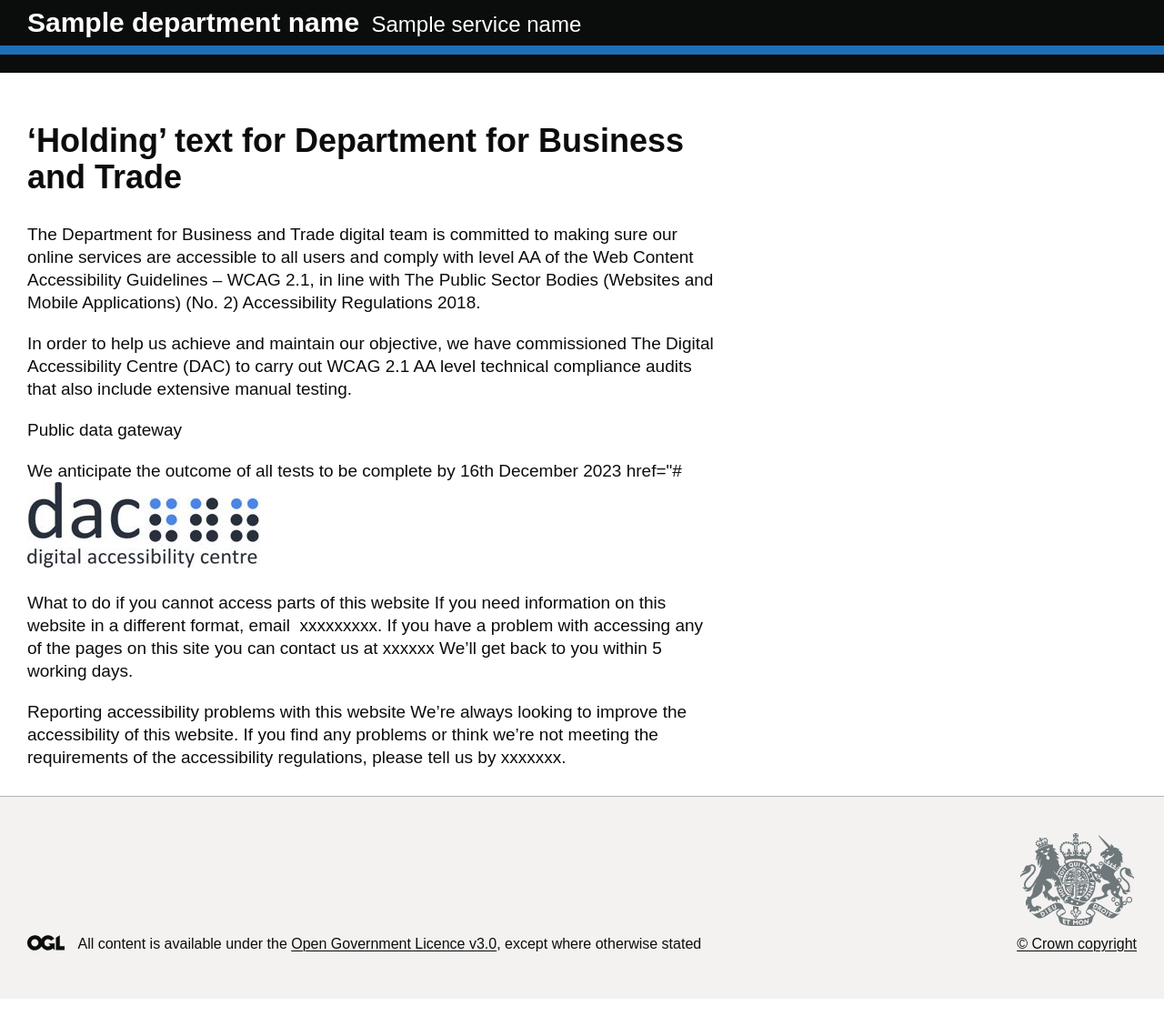
After one commit to uktrade/public-data-api, a Flask app: template templates/accessibility_statement.html in a window 1280 px wide. The commit adds this page. Shown: the whole page at 91% size. Run offline with Flask 2, Linux system fonts and the light colour scheme; the template is opened without the code that fills it: most values are stand-ins (such as "Sample title", 1, 10 or a date in 2020).

Commit message:
feat: DT-1228 add accessibility statement

```diff
--- /dev/null
+++ b/templates/accessibility_statement.html
@@ -0,0 +1,112 @@
+<!doctype html>
+<html lang="en" class="govuk-template no-js">
+  <head>
+    <meta content="IE=edge" http-equiv="X-UA-Compatible">
+    <meta charset="utf-8">
+    <meta name="viewport" content="width=device-width, initial-scale=1, viewport-fit=cover">
+    <title>{{ service_name }} - {{ department_name }}</title>
+    <meta name="description" content="The {{ department_name }} {{ service_name }} supplies datasets via HTTPS without authentication">
+    <meta name="twitter:card" content="summary">
+    <meta name="twitter:title" content="{{ service_name }} - {{ department_name }}">
+    <meta name="twitter:url" content="{{ url_for('docs', _external=True) }}">
+    <meta property="og:site_name" content="{{ service_name }}">
+    <meta property="og:title" content="{{ service_name }} - {{ department_name }}">
+    <meta property="og:type" content="object">
+    <meta property="og:url" content="{{ url_for('docs', _external=True) }}">
+
+    <link href="{{ url_for('static', filename='images/favicon.png') }}" rel="shortcut icon" type="image/png">
+    <link rel="canonical" href="{{ url_for('docs', _external=True) }}">
+    <link href="{{ url_for('static', filename='docs.css') }}" rel="stylesheet">
+  </head>
+  <body class="govuk-template__body">
+    <script>document.body.className = ((document.body.className) ? document.body.className + ' js-enabled' : 'js-enabled');</script>
+
+    <div class="app-pane">
+      <div class="app-pane__header toc-open-disabled">
+        <a href="#content" class="govuk-skip-link">Skip to main content</a>
+
+        <header class="govuk-header app-header" role="banner" data-module="govuk-header">
+          <div class="govuk-header__container govuk-header__container--full-width">
+            <div class="govuk-header__logo">
+              <a href="/" class="govuk-header__link govuk-header__link--homepage">
+                <span class="govuk-header__logotype">
+                  <span class="govuk-header__logotype-text">
+                    {{ department_name }}
+                  </span>
+                </span>
+                <span class="govuk-header__product-name">
+                  {{ service_name }}
+                </span>
+              </a>
+            </div>
+            <div class="govuk-header__content">
+              <!-- Placeholder for top level nav -->
+            </div>
+          </div>
+        </header>
+        <div class="app-pane__content toc-open-disabled">
+          <main id="content" class="technical-documentation" data-module="anchored-headings">
+            <!-- Main title -->
+                <h2 class="govuk-heading-m">‘Holding’ text for Department for Business and Trade</h2>
+                <p class='govuk-body'>
+                  The Department for Business and Trade digital team is committed to making sure our online services are accessible to all users and comply with level AA of the Web Content Accessibility Guidelines – WCAG 2.1, in line with The Public Sector Bodies (Websites and Mobile Applications) (No. 2) Accessibility Regulations 2018.
+                </p>
+                <p class='govuk-body'>
+                  In order to help us achieve and maintain our objective, we have commissioned The Digital Accessibility Centre (DAC) to carry out WCAG 2.1 AA level technical compliance audits that also include extensive manual testing.
+                </p>
+                <p class='govuk-body'>
+                  Public data gateway
+                </p>
+                <p class='govuk-body'>
+                  We anticipate the outcome of all tests to be complete by 16th December 2023
+                  href="{{ url_for('accessibility_statement') }}
+                  <img src="{{ url_for('static', filename='/images/digital-accessibility.png') }}">
+                </p>
+                <p class='govuk-body'>
+                  What to do if you cannot access parts of this website If you need information on this website in a different format, email  xxxxxxxxx.
+                  If you have a problem with accessing any of the pages on this site you can contact us at xxxxxx We’ll get back to you within 5 working days.
+                </p>
+                <p class='govuk-body'>
+                  Reporting accessibility problems with this website We’re always looking to improve the accessibility of this website. If you find any problems or think we’re not meeting the requirements of the accessibility regulations, please tell us by xxxxxxx.
+                </p>
+          </main>
+          <footer class="govuk-footer app-footer" role="contentinfo">
+            <div class="govuk-footer__meta">
+              <div class="govuk-footer__meta-item govuk-footer__meta-item--grow">
+                <svg
+                  aria-hidden="true"
+                  focusable="false"
+                  class="govuk-footer__licence-logo"
+                  xmlns="http://www.w3.org/2000/svg"
+                  viewbox="0 0 483.2 195.7"
+                  height="17"
+                  width="41"
+                >
+                  <path
+                    fill="currentColor"
+                    d="M421.5 142.8V.1l-50.7 32.3v161.1h112.4v-50.7zm-122.3-9.6A47.12 47.12 0 0 1 221 97.8c0-26 21.1-47.1 47.1-47.1 16.7 0 31.4 8.7 39.7 21.8l42.7-27.2A97.63 97.63 0 0 0 268.1 0c-36.5 0-68.3 20.1-85.1 49.7A98 98 0 0 0 97.8 0C43.9 0 0 43.9 0 97.8s43.9 97.8 97.8 97.8c36.5 0 68.3-20.1 85.1-49.7a97.76 97.76 0 0 0 149.6 25.4l19.4 22.2h3v-87.8h-80l24.3 27.5zM97.8 145c-26 0-47.1-21.1-47.1-47.1s21.1-47.1 47.1-47.1 47.2 21 47.2 47S123.8 145 97.8 145"
+                  >
+                </svg>
+                <span class="govuk-footer__licence-description">
+                  All content is available under the
+                  <a
+                    class="govuk-footer__link"
+                    href="https://www.nationalarchives.gov.uk/doc/open-government-licence/version/3/"
+                    rel="license"
+                  >Open Government Licence v3.0</a>, except where otherwise stated
+                </span>
+              </div>
+              <div class="govuk-footer__meta-item">
+                <a
+                  class="govuk-footer__link govuk-footer__copyright-logo"
+                  href="https://www.nationalarchives.gov.uk/information-management/re-using-public-sector-information/uk-government-licensing-framework/crown-copyright/"
+                >© Crown copyright</a>
+              </div>
+            </div>
+          </footer>
+        </div>
+      </div>
+    </div>
+    <script src="{{ url_for('static', filename='docs.js') }}"></script>
+  </body>
+</html>
```
Also changed, not shown: app.py (+16 -0 lines), templates/docs.html (+7 -0 lines), static/images/digital-accessibility.png (added).
